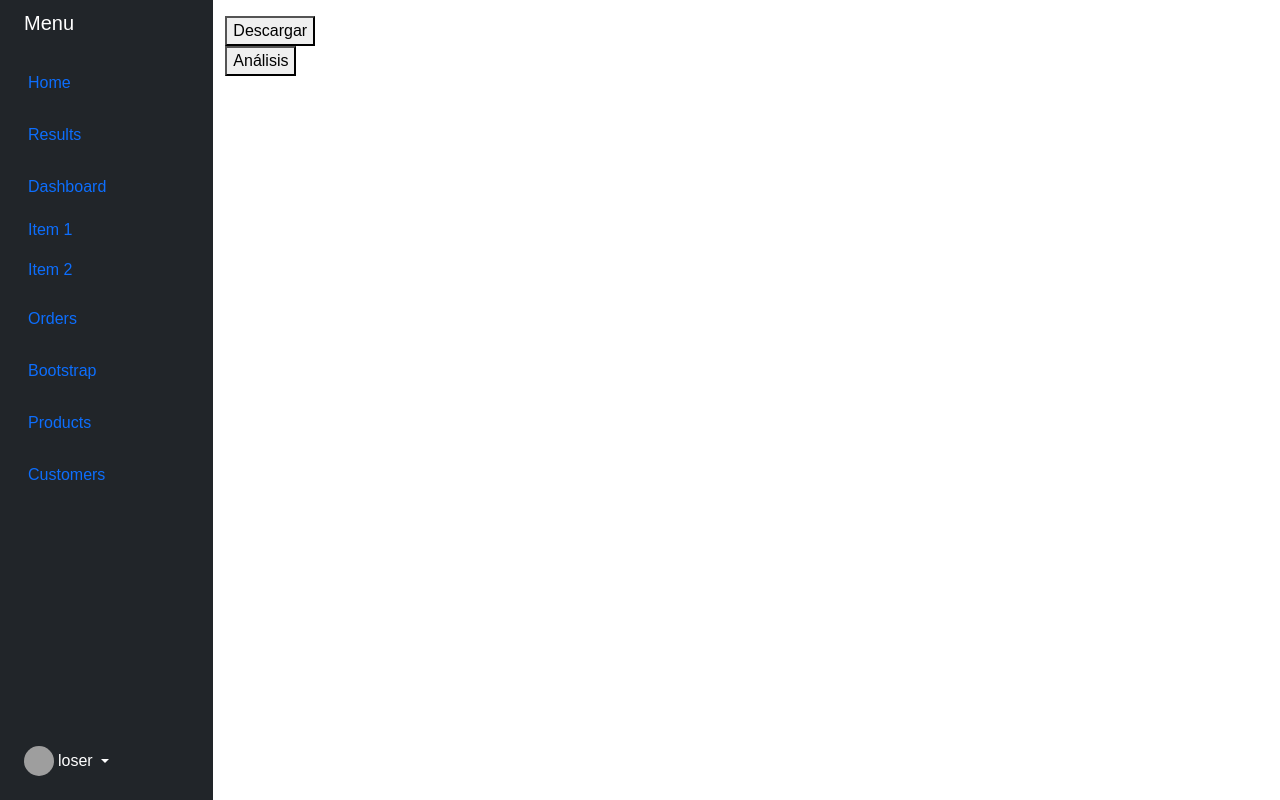
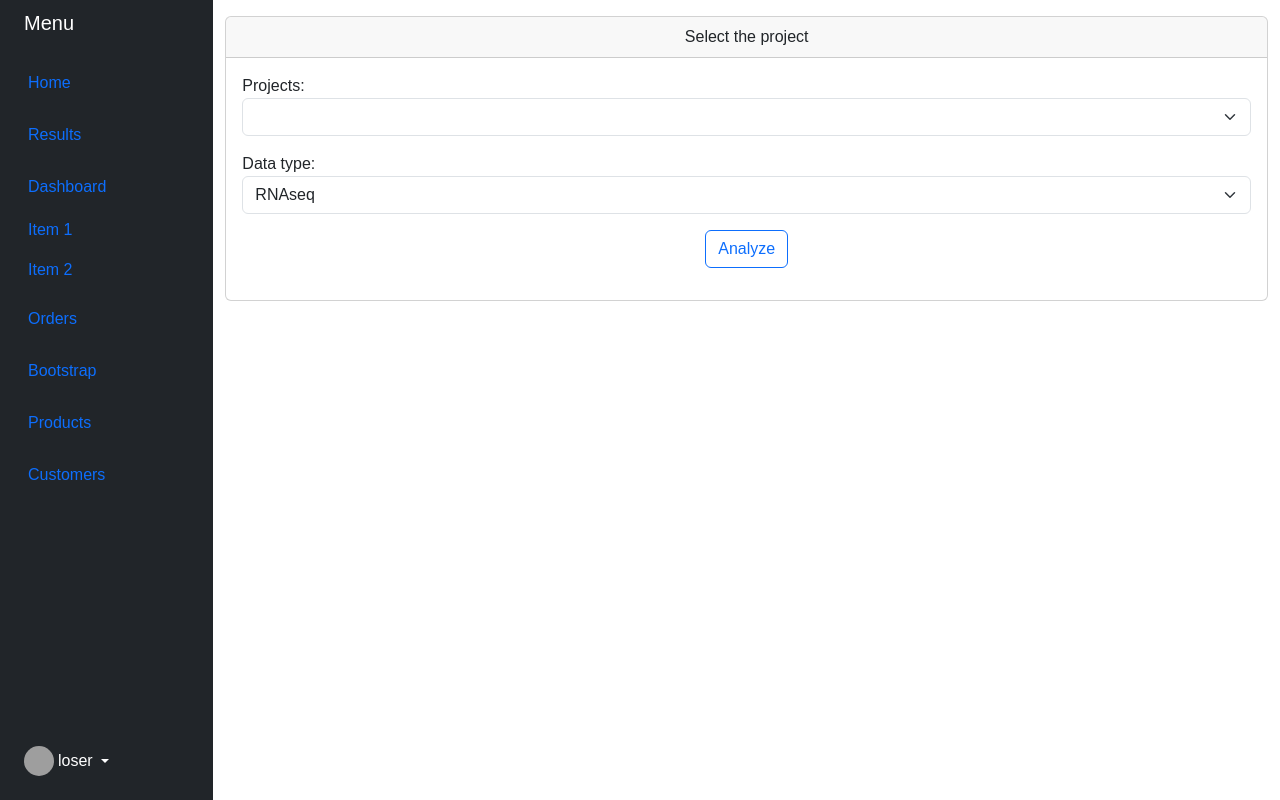
Before and after one commit to rafestorn/GenCancerAnalyzer, a Django app: page / in a window 1280 px wide. Run offline with Django 4.2, Linux system fonts and the light colour scheme; lists and menus that the app fills with data are empty; parts of the project's set-up code (start-up, migrations or seed data) failed here and were passed over; grey boxes are pictures that could not be loaded.

Commit message:
FEAT: FORM FOR SELECTING STUDYCASE

```diff
--- /dev/null
+++ b/apps/home/forms.py
@@ -0,0 +1,7 @@
+from django import forms
+from .apiGDC import getProjectsName
+
+class AnalyzeForm(forms.Form):
+    projects_list = getProjectsName()
+    projects = forms.ChoiceField(choices=[(p["id"], p["id"] + ": "+ p["name"]) for p in projects_list], widget=forms.Select(attrs={'class': 'form-select'}))
+    data_type = forms.ChoiceField(choices=[('RNAseq', 'RNAseq'), ('miRNAs', 'miRNAs')], widget=forms.Select(attrs={'class': 'form-select'}))
--- a/apps/home/urls.py
+++ b/apps/home/urls.py
@@ -8,8 +8,8 @@ urlpatterns = [
     # The home page
     path('', views.index, name='home'),
     path('create', views.download, name='download'),
-    path('analysis', views.analysis, name='analysis'),
-    path('results', views.results, name='results'),
+    path('analysis', views.index, name='analysis'),
+    path('results/<int:id>', views.analysisResults, name='results'),
 
     #API
     path('api/metadata', queries.MetadataCaseViewSet.as_view() ),
--- a/apps/home/views.py
+++ b/apps/home/views.py
@@ -5,20 +5,43 @@ from django.http import HttpResponse, HttpResponseRedirect
 from django.urls import reverse
 import requests
 from apps.home.RFunctions import downloadRNA, analysisRNA
-from apps.home.apiGDC import statusGDCApi
+from apps.home.apiGDC import statusGDCApi, getProjectsName
 import pandas as pd
 import plotly.graph_objs as go
-from plotly.subplots import make_subplots
 import numpy as np
 import plotly.express as px
 from .models import StudyCase, MetaData, DiffExprAnalysisData, EnrichData
 import csv
 import os
+from .forms import AnalyzeForm
 
 def index(request):
-    """A view that displays the index page"""
-    html_template = loader.get_template("home/index.html")
-    return HttpResponse(html_template.render(dict(), request))
+    if request.method == 'POST':
+        form = AnalyzeForm(request.POST)
+        if form.is_valid():
+            project_id = form.cleaned_data['projects']
+            data_type = form.cleaned_data['data_type']
+            if StudyCase.objects.filter(project=project_id, data_type=data_type).exists():
+                return HttpResponse("Ya existe un estudio de caso con los mismos parámetros. Por favor, elija otro proyecto o tipo de datos.")
+            else:
+                if not os.path.exists('DATA/' + project_id +'/'+ data_type +'/data/'):
+                    downloadRNA(project_id, data_type)
+                if not os.path.exists('DATA/' + project_id +'/'+ data_type +'/results/'):
+                    analysisRNA(project_id, data_type)
+
+                sc = StudyCase(project=project_id, title='Caso de prueba', description='Hola buenas tardes', data_type=data_type)
+                sc.save()
+
+                process_metadata_csv('DATA/' + project_id +'/'+ data_type +'/results' + '/metaMatrix_RNA.csv', sc)
+                process_diff_expr_csv('DATA/' + project_id +'/'+ data_type +'/results' + '/DEGALL_CHOL.csv', sc)
+                process_enrich_csv('DATA/' + project_id +'/'+ data_type +'/results' + '/ENRICH_ANALYSIS.csv', sc)
+
+            return redirect('home')
+
+    else:
+        context = {'form': AnalyzeForm()}
+        html_template = loader.get_template("home/index.html")
+        return HttpResponse(html_template.render(context, request))
 
 def pages(request):
     context = {}
@@ -43,7 +66,6 @@ def pages(request):
         return HttpResponse(html_template.render(context, request))
 
 def download(request):
-    # Llamar a la función de R desde Python
     if statusGDCApi() == False:
         return HttpResponse("El servicio de GDC no está disponible en este momento. Intente más tarde.")
     else:
@@ -53,23 +75,6 @@ def download(request):
         downloadRNA(project_id, data_type)
 
         return redirect('home')
-
-def analysis(request):
-    project_id = "TCGA-CHOL"  # Reemplaza con el ID correcto de tu proyecto
-    data_type = "RNAseq"    # Reemplaza con el tipo de datos adecuado
-
-    sc = StudyCase(project=project_id, title='Caso de prueba número 2', description='Hola buenas tardes', data_type=data_type)
-    sc.save()
-    sc_id = sc.id
-
-    if not os.path.exists(project_id + '/metaMatrix_RNA.csv') or not os.path.exists(project_id + '/DEGALL_CHOL.csv') or not os.path.exists(project_id + '/ENRICH_ANALYSIS.csv'):
-        analysisRNA(project_id, data_type)
-
-    process_metadata_csv(project_id + '/metaMatrix_RNA.csv', sc)
-    process_diff_expr_csv(project_id + '/DEGALL_CHOL.csv', sc)
-    process_enrich_csv(project_id + '/ENRICH_ANALYSIS.csv', sc)
-
-    return redirect('home')
 
 def process_csv_file(file_path, model_class, field_mapping, additional_fields=None):
     with open(file_path, 'r') as csvfile:
@@ -222,3 +227,6 @@ def results(request):
     df = pd.read_csv('TCGA-CHOL/DEGALL_CHOL.csv')
     dict = df.to_dict('records')
     return render(request, 'home/results.html', {'volcano_plot': volcanoPlot, 'bar_plot': barPlot, 'corr_plot': corrPlot, 'data': dict, 'enrichData': enrichDict})
+
+def analysisResults(request, id):
+    return render(request, 'home/analysisResults.html', {'id': id})
--- a/apps/templates/home/index.html
+++ b/apps/templates/home/index.html
@@ -6,13 +6,31 @@
 {% block stylesheets %}{% endblock stylesheets %}
 
 {% block content %}
-    <form action="create" method="POST">
-        {% csrf_token %}
-        <button type="submit">Descargar</button>
-    </form>
+    <div class="row justify-content-center">
+        <div class="col" style="width: 18rem;"">
+            <div class="card">
+                <div class="card-header text-center">
+                        Select the project
+                </div>
+                <div class="card-body">
+                    <form action="analysis" method="POST" style="background-color: rgb(255, 255, 255);">
+                        {% csrf_token %}
+                        <div class="mb-3">
+                            {{ form.projects.label_tag }}
+                            {{ form.projects }}
+                        </div>
 
-    <form action="analysis" method="POST">
-        {% csrf_token %}
-        <button type="submit">Análisis</button>
-    </form>
+                        <div class="mb-3">
+                            {{ form.data_type.label_tag }}
+                            {{ form.data_type }}
+                        </div>
+                        <div class="mb-3 text-center">
+                            <button type="submit" class="btn btn-outline-primary">Analyze</button>
+                        </div>
+                    </form>
+                </div>
+            </div>
+        </div>
+    </div>
+
 {% endblock content %}
```
Also changed, not shown: apps/home/RFunctions.py (+10 -7 lines).
